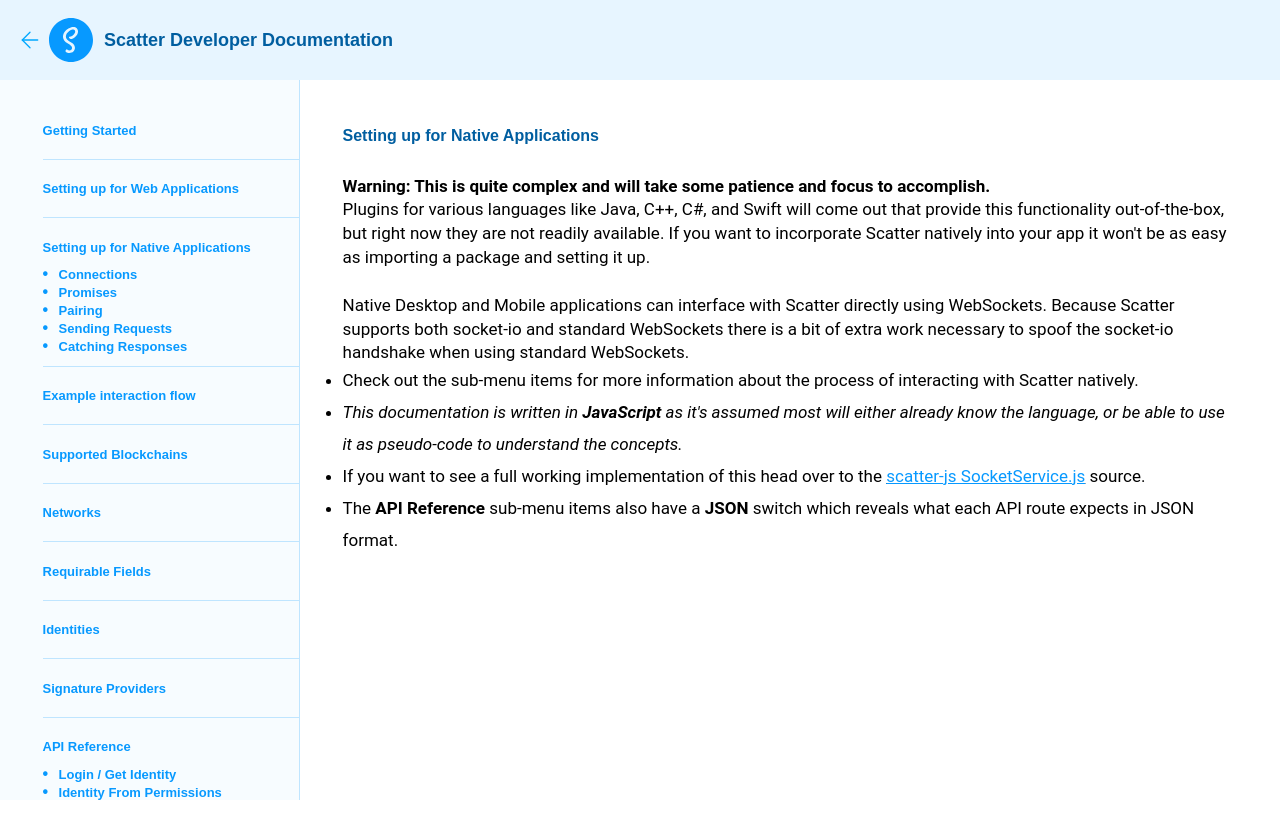
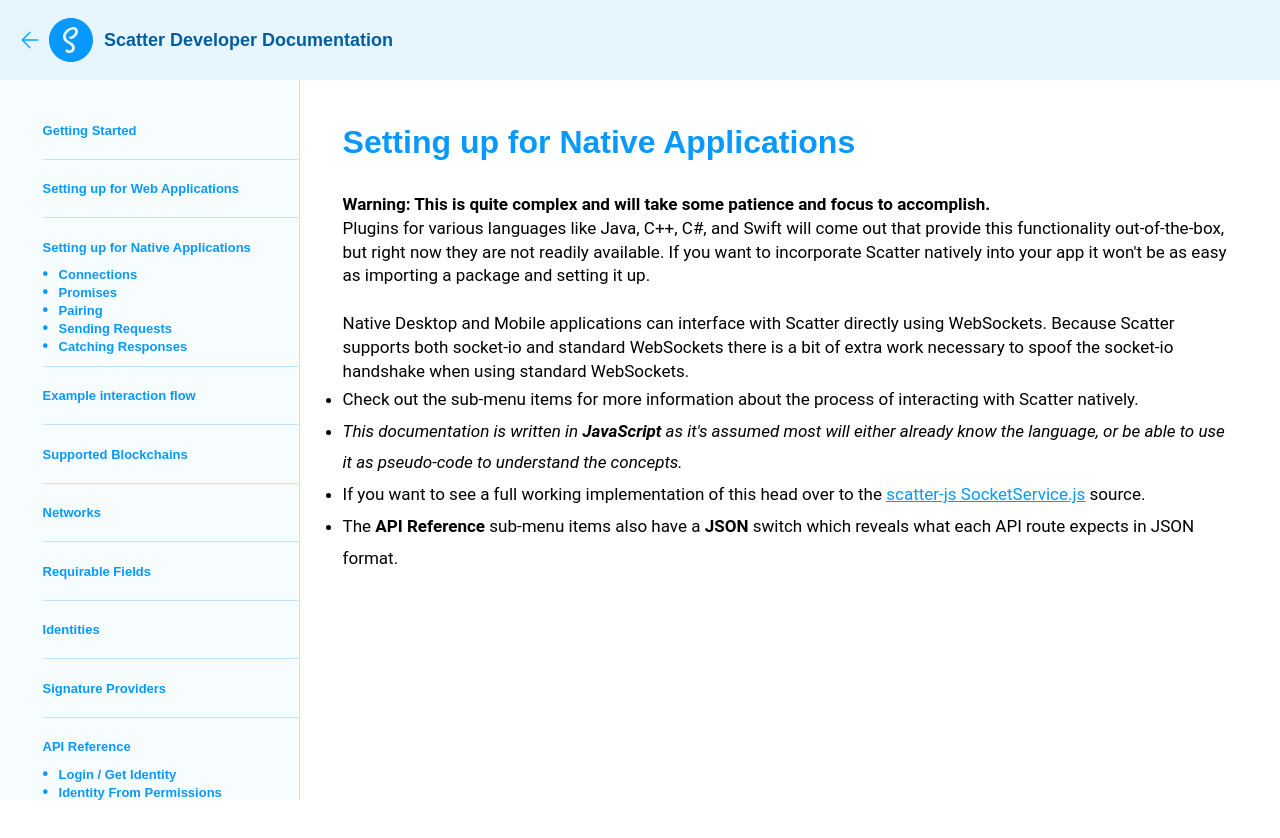
Before and after one commit to GetScatter/GetScatterWebsiteNuxt, a Nuxt app: page /developers/SettingUpForNativeApps in a window 1280 px wide. Shown: the top 838 px of the page. Built offline with nearby package versions, Linux system fonts and the light colour scheme.

Commit message:
small fixes for templates

```diff
--- a/assets/styles.scss
+++ b/assets/styles.scss
@@ -48,6 +48,7 @@
   -moz-osx-font-smoothing: grayscale;
   transition: background 0.2s ease-in-out;
   overflow-x: hidden;
+  overflow-y:auto;
   padding-bottom:8rem;
 }
 
--- a/layouts/default.vue
+++ b/layouts/default.vue
@@ -27,6 +27,10 @@
 
 </script>
 
-<style>
+<style lang="scss" rel="stylesheet/scss">
+
+    @import "@/assets/_variables.scss";
+
+    html, body { overflow-y:auto; }
 
 </style>
--- a/pages/developers/SettingUpForNativeApps.vue
+++ b/pages/developers/SettingUpForNativeApps.vue
@@ -1,7 +1,7 @@
 <template>
     <section class="doc-page">
 
-        <h4>Setting up for Native Applications</h4>
+        <h2>Setting up for Native Applications</h2>
         <p>
             <span class="red">
                 <b>Warning: This is quite complex and will take some patience and focus to accomplish.</b><br>
```
